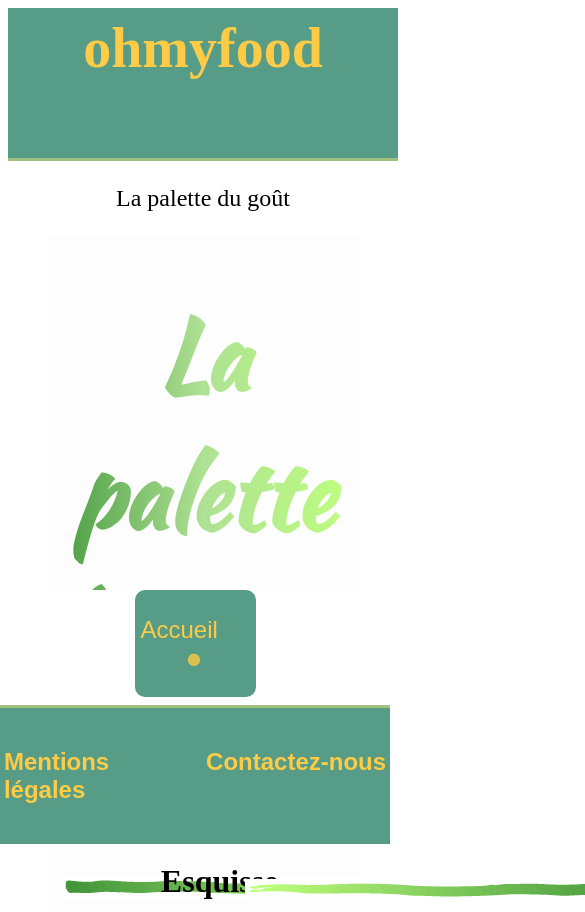
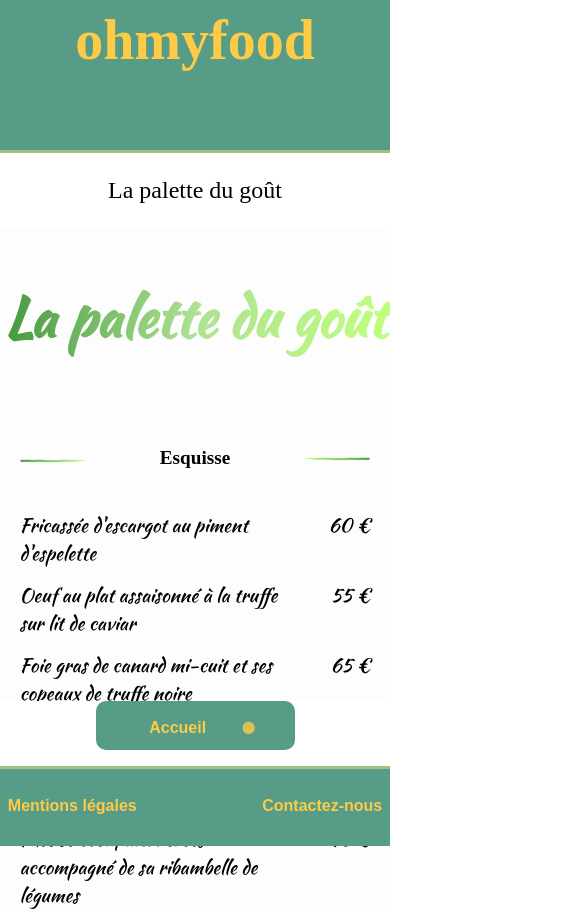
Before and after one commit to FEHLEN/P3-ohmyfood, a plain HTML site: page pagesHTML/page_menu4.html in a window 390 px wide. Shown: the top 912 px of the page, 585 px wide, since content can reach past the window. Drawn offline with Linux system fonts and the light colour scheme.

Commit message:
ajout page prochainement, responsive page menu 4

```diff
--- a/pagesCSS/Mentions.css
+++ b/pagesCSS/Mentions.css
@@ -1,21 +1,23 @@
 @font-face{
     font-family: 'Dancing Script';
     src:url('../fonts/DancingScript-Regular.otf')
-
+}
+@font-face{
+    font-family: Courgette;
+    src:url('../fonts/Courgette-Regular.ttf')
 }
 
 body{
     margin:0; padding:0;width: 100%;
 }
+header{
+    background-color:rgb(87, 156, 135);border-bottom:3px solid rgb(161, 193, 129);height: 150px;
+}
 
-header{
-    background-color:rgb(7,102,16);border:1px solid rgb(7,102,16);
-    height: 150px;display: flex;flex-direction: column;
+header h1{
+    color:rgb(253, 203, 70);font-family: 'Cooper Black';text-align: center;font-size: 3.5rem;margin:0;padding-top: 2%;
 }
-header h1{
-    color:#faac03;font-family: 'Cooper Black';text-align: center;font-size: 3.5rem;
-    margin-top: 2%;
-}
+
 section{
     background-color: wheat;width: 80%;height: auto;
     margin-top: 3%;margin-bottom: 12%;padding-bottom: 3%;margin-left: 10%;
@@ -28,9 +30,9 @@ section h1{
     padding-top:30px;padding-bottom:30px; margin-left: 55%;
 }
 h3{
-    background-color:rgb(7,102,16);border:1px solid rgb(7,102,16);
+    background-color:rgb(87, 156, 135);
     height: 50px; width: 150px;text-align: center;padding-top: 2%;
-    margin-left: 10%; color:#faac03; font-family: 'Cooper Black';
+    margin-left: 10%; color:rgb(253, 203, 70); font-family: 'Cooper Black';
 
 }
 h4{
@@ -43,7 +45,7 @@ nav{
     width: 40%;padding-left: 2%;margin-left: 2%;margin-top: 2%;float: left;
 }
 nav p{
-    font-size: 1.5rem; color:rgb(7,102,16);font-family: Arial, sans-serif;
+    font-size: 1.5rem; color:rgb(87, 156, 135);font-family: Arial, sans-serif;
 }
 nav li{
     list-style-type: none;margin-left: 2%;
@@ -58,29 +60,29 @@ h2{
     border-bottom :1px solid rgb(105, 103, 103);box-shadow: 3px 3px 3px rgb(105, 103, 103); border-radius: 7px;
 }
 p{
-    text-align: justify;font-size: 1.7rem;font-family: 'Dancing Script';
+    text-align: justify;font-size: 1.7rem;font-family: Courgette;
     margin-left: 10%;margin-right: 10%;
 }
 
 footer{
     background-color:white;
-    width: 100%;position: fixed;right:0px;left:0px;bottom:0px;height: 172px;
+    width: 100%;position: fixed;right:0px;left:0px;bottom:0px;height: 172px;height: 206px;
+}
+.bouton_prochainement{
+    width: 30%; margin: auto;text-align: center;height: 64px;
+    background-color:rgb(87, 156, 135);border:2px solid rgb(87, 156, 135);border-radius: 10px;
 }
 
-.bouton_accueil{
-    width: 220px;margin: auto;text-align: center;height:72px;
-    background-color:rgb(7,102,16);border:2px solid rgb(7,102,16);border-radius: 10px;
+.bouton_prochainement a{
+    color:rgb(253, 203, 70);text-decoration: none;font-size: 1.5rem;padding-right: 2%; font-family: Arial, sans-serif;
 }
-.bouton_accueil p{
-    margin-top: 10px;
+.bouton_prochainement i{
+    padding-right: 2%;color:rgb(253,203,70); font-size:0.9rem;
 }
-.bouton_accueil a{
-    color:#faac03;font-family: Arial, sans-serif;text-decoration: none;font-size: 2rem;
-    padding-right: 7%;  padding-left: 5%;
+.bouton_prochainement p{
+    margin:0;text-align: center;padding-top: 10px;
 }
-.bouton_accueil i{
-    padding-right: 2%;
-}
+
 .one{             /*animation trois points*/
     opacity: 0;
     -webkit-animation: dot 3s infinite;
@@ -88,7 +90,6 @@ footer{
     animation: dot 2s infinite;
     animation-delay: 0.5s;
 }
-
 .two{
     opacity: 0;
     -webkit-animation: dot 3s infinite;
@@ -96,7 +97,6 @@ footer{
     animation: dot 2s infinite;
     animation-delay: 1s;
 }
-
 .three{
     opacity: 0;
     -webkit-animation: dot 3s infinite;
@@ -104,36 +104,48 @@ footer{
     animation: dot 2s infinite;
     animation-delay: 1.5s;
 }
+@keyframes dot {
+    0% {
+        opacity: 0;
+    }
+    50% {
+        opacity: 0;
+    }
+    100% {
+        opacity: 1;
+    }
+}
+
+
 .bandeau_bas{   /*bande du bas mentions et contact*/
-    display: flex;flex-direction: row;height: 100px;margin-top: 10px;
+    display: flex;flex-direction: row;margin-top: 2%;
 }
+
+
 .bouton_mentions{
     padding:0;width: 50%;
-    background-color:rgb(7,102,16);border:2px solid rgb(7,102,16);flex-direction: row;text-align: left;
+    background-color:rgb(87, 156, 135);border-top:3px solid rgb(161, 193, 129);flex-direction: row;text-align: left;
 }
 .bouton_mentions a{
     text-decoration: none;
 }
 .bouton_mentions h5{
-    color:#faac03;font-size: 1.5rem;font-family: Arial;padding-left: 2%;margin-top: 20px;
+    color:rgb(253, 203, 70);font-size: 1.5rem;font-family: Arial;padding-left: 2%;
     transition-duration: 0.3s;
     transition-delay: 0.2s;
     transition-property: transform;
     transition-timing-function: ease;
 }
-.bouton_mentions h5:hover{
-    transform:translateX(200px);
-}
 
 .bouton_contact{
     width: 50%;text-align: center;
-    background-color:rgb(7,102,16); border:2px solid rgb(7,102,16);flex-direction: row;text-align:right;
+    background-color:rgb(87, 156, 135);border-top:3px solid rgb(161, 193, 129);flex-direction: row;text-align:right;
 }
 .bouton_contact a{
     text-decoration: none;
 }
 .bouton_contact h5{
-    color:#faac03;font-size: 1.5rem;font-family: Arial;padding-right: 2%;margin-top: 20px;
+    color:rgb(253, 203, 70);font-size: 1.5rem;font-family: Arial;padding-right: 2%;
     transition-duration: 0.3s;
     transition-delay: 0.2s;
     transition-property: transform;
@@ -142,6 +154,7 @@ footer{
 .bouton_contact h5:hover{
     transform:translate(-200px,0px);
 }
+
 
 
 @-webkit-keyframes dot {
@@ -156,17 +169,7 @@ footer{
     }
 }
 
-@keyframes dot {
-    0% {
-        opacity: 0;
-    }
-    50% {
-        opacity: 0;
-    }
-    100% {
-        opacity: 1;
-    }
-}
+/*______________________________________________________________________________________________________________________________*/
 
 @media all and (max-width : 1024px) /*tous les écrans de moins de 1024px)*/
 {
@@ -176,12 +179,11 @@ footer{
         padding:0;margin:0;
     }
     header{
-        background-color:rgb(7,102,16);border:1px solid rgb(7,102,16);
-        height: 120px;display: flex;flex-direction: column;
+        background-color:rgb(87, 156, 135);border-bottom:3px solid rgb(161, 193, 129);height: 150px;
     }
+
     header h1{
-        color:#faac03;font-family: 'Cooper Black';text-align: center;font-size: 3rem;
-        margin-top: 5%;
+        color:rgb(253, 203, 70);font-family: 'Cooper Black';text-align: center;font-size: 3.5rem;margin:0;padding-top: 5%;
     }
     section{
         background-color: wheat;width: 100%;height: auto;margin:0;padding:0;padding-bottom: 175px;
@@ -206,48 +208,45 @@ footer{
         margin-left: 10%;
 
     }
-
     footer{
-        width: 100%;height:172px;position: fixed;right:0px;left:0px;bottom:0px;display: flex;flex-direction: column;
+        background-color:white;width: 100%;height:143px;position: fixed;right:0px;left:0px;bottom:0px;
     }
 
-    .bouton_accueil{
-        width: 100px;height:80px;margin:auto;text-align: center;display: flex;flex-direction: column;
-        background-color:rgb(7,102,16);border:2px solid rgb(7,102,16);border-radius: 10px;
+    .bouton_prochainement{
+        width: 50%;text-align: center;
     }
 
-    .bouton_accueil a{
-        color:#faac03;text-decoration: none;font-size: 1.3rem; font-family: Arial, sans-serif;
+    .bouton_prochainement a{
+        font-size: 1rem; font-family: Arial, sans-serif;font-weight: bold;
     }
-    .bouton_accueil i{
-        padding-right: 2%;margin-left: 10px;
+    .bouton_prochainement i{
+        padding-right: 2%;
     }
-
     .bandeau_bas{   /*bande du bas mentions et contact*/
-        display: flex;flex-direction: row;margin:0;margin-top: 2%;height: 100px;
+        display: flex;flex-direction: row;margin:0;margin-top: 2%;height: 80px;
     }
     .bouton_mentions{
-        padding:0;width: 50%;padding-left: 1%;
+        padding:0;width: 50%;padding-left: 2%;
         text-align: left;
     }
     .bouton_mentions a{
         text-decoration: none;
     }
     .bouton_mentions h5{
-        padding:0;margin:0;font-size: 1rem;font-family: Arial;padding-bottom: 30px;padding-top: 30px;
+        padding:0;margin:0;font-size: 1rem;font-family: Arial;padding-top: 20px;
     }
     .bouton_mentions h5:hover{
         transform:translateX(0px);
     }
     .bouton_contact{
         width: 50%;text-align: center;
-        flex-direction: row;text-align:right;padding-right: 1%;
+        flex-direction: row;text-align:right;padding-right: 2%;
     }
     .bouton_contact a{
         text-decoration: none;
     }
     .bouton_contact h5{
-        padding:0;margin:0;font-size: 1rem;font-family: Arial;padding-bottom: 30px;padding-top: 30px;
+        padding:0;margin:0;font-size: 1rem;font-family: Arial;padding-top: 20px;
 
     }
     .bouton_contact h5:hover{
@@ -256,4 +255,10 @@ footer{
     }
 
 
+
+
+
+
+
+
 }
--- a/pagesCSS/page1.css
+++ b/pagesCSS/page1.css
@@ -274,8 +274,6 @@ footer{
         font-size: 1.5rem;
         text-align: right; font-family:'Kaushan Script';
     }
-    .final i{
-    }
 
     .final p{
         margin-left:1%;text-align: left;width: 30%;
--- a/pagesCSS/page4.css
+++ b/pagesCSS/page4.css
@@ -27,7 +27,7 @@ p{
     text-align: center;height: 20%;font-size: 3rem;font-family: 'Kaushan Script';
 }
 .presentation h1{
-    margin-top: 5%; padding-top: 50px;padding-bottom: 50px;
+    margin:auto; padding-top: 50px;padding-bottom: 50px;
     background: linear-gradient( to right,rgb(66, 151, 60),rgb(174, 225, 147),rgb(191, 255, 126));
     -webkit-text-fill-color: transparent;-moz-text-fill-color:transparent;-o-text-fill-color:transparent;
     -webkit-background-clip: text;-moz-background-clip: text;background-clip: text;
@@ -41,51 +41,22 @@ section{
     display:flex;flex-direction: row;width: 100%;padding-bottom: 40px;padding-top: 40px;
 }
 
-.entree h2{
+.entree h2, .plat h2, .dessert h2{
     margin:0;padding:0;padding-top:6px;width: 30%;font-family:'Bradley Hand ITC';text-align: center;font-size: 2rem;
 }
 
-.entree h2{
+.entree h2, .plat h2, .dessert h2{
     text-decoration: none;
     background:linear-gradient(to top, rgba(191, 255, 126, 1) 0%, rgba(191, 255, 126, 1) 10%, transparent 10.01%) no-repeat left bottom / 0 100%;
     transition: background-size .5s;
 }
 
-.entree h2:hover {
+.entree h2:hover, .plat h2:hover, .dessert h2:hover {
     background-size: 100% 100%;
 }
 
-section h3{
+section h3, section h4{
     width:  35% ; height: 6px;
-}
-section h4{
-    width:  35% ; height: 6px;
-}
-.plat h2{
-    margin:0;padding:0;padding-top:6px;width: 30%;font-family:'Bradley Hand ITC';text-align: center;font-size: 2rem;
-}
-
-.plat h2{
-    text-decoration: none;
-    background:linear-gradient(to top, rgba(191, 255, 126, 1) 0%, rgba(191, 255, 126, 1) 10%, transparent 10.01%) no-repeat left bottom / 0 100%;
-    transition: background-size .5s;
-}
-
-.plat h2:hover {
-    background-size: 100% 100%;
-}
-
-.dessert h2{
-    margin:0;padding:0;padding-top:6px;width: 30%;font-family:'Bradley Hand ITC';text-align: center;font-size: 2rem;
-}
-
-.dessert h2{
-    text-decoration: none;
-    background:linear-gradient(to top, rgba(191, 255, 126, 1) 0%, rgba(191, 255, 126, 1) 10%, transparent 10.01%) no-repeat left bottom / 0 100%;
-    transition: background-size .5s;
-}
-.dessert h2:hover {
-    background-size: 100% 100%;
 }
 
 .ligne{
@@ -211,3 +182,105 @@ footer{
 .bouton_contact h5:hover{
     transform:translate(-200px,0px);
 }
+
+/*_______________________________________________________________________________________________________________________________*/
+
+@media all and (max-width:1024px)
+{
+    body, .menu{
+        width: 100%;margin:0;
+    }
+
+    .presentation{
+        text-align: center;height: 20%;font-size: 1.7rem;font-family: 'Kaushan Script';
+    }
+
+    section{
+        width: 90%;margin:auto;
+    }
+    .entree h2, .plat h2, .dessert h2{
+        margin:0;padding:0;width:60%;text-align: center;font-size: 1.2rem;
+    }
+    .entree h2:hover, .plat h2:hover, .dessert h2:hover{
+        background-size: 0% 0%;
+    }
+    .entree h3, .plat h3, .dessert h3, .entree h4, .plat h4, .dessert h4{
+        padding:0;margin:0;height: 24px;
+    }
+    h3 img, h4 img {
+        padding:0;margin:0;width: 70%;
+    }
+    h3 img{
+        padding-bottom: 1.5%;
+    }
+    h4 img{
+        padding-left: 30%;
+    }
+    .texte{
+        width:80%;padding:0;margin:0;
+    }
+
+    .texte p{
+        margin:0;font-size: 1.2rem;text-align: left;font-family: 'Kaushan Script';margin-bottom: 5%;
+    }
+    .prix{
+        width: 20%;padding:0;margin:0;
+    }
+    .prix p{
+        padding:0;margin:0;font-size: 1.2rem;text-align: right; font-family:'Kaushan Script';
+    }
+    footer{
+        background-color:white;width: 100%;height:143px;position: fixed;right:0px;left:0px;bottom:0px;
+    }
+
+    .bouton_prochainement{
+        width: 50%;text-align: center;
+    }
+
+    .bouton_prochainement a{
+        font-size: 1rem; font-family: Arial, sans-serif;font-weight: bold;
+    }
+    .bouton_prochainement i{
+        padding-right: 2%;
+    }
+    .bouton_prochainement p{
+        margin:9px;
+    }
+
+
+    .bandeau_bas{   /*bande du bas mentions et contact*/
+        display: flex;flex-direction: row;margin:0;margin-top: 4%;height: 80px;
+    }
+    .bouton_mentions{
+        padding:0;width: 50%;padding-left: 2%;
+        text-align: left;
+    }
+    .bouton_mentions a{
+        text-decoration: none;
+    }
+    .bouton_mentions h5{
+        padding:0;margin:0;font-size: 1rem;font-family: Arial;padding-top: 28px;
+    }
+    .bouton_mentions h5:hover{
+        transform:translateX(0px);
+    }
+    .bouton_contact{
+        width: 50%;text-align: center;
+        flex-direction: row;text-align:right;padding-right: 2%;
+    }
+    .bouton_contact a{
+        text-decoration: none;
+    }
+    .bouton_contact h5{
+        padding:0;margin:0;font-size: 1rem;font-family: Arial;padding-top: 28px;
+
+    }
+    .bouton_contact h5:hover{
+        transform:translate(0px,0px);
+
+    }
+
+
+
+
+}
--- /dev/null
+++ b/pagesCSS/prochainement.css
@@ -0,0 +1,123 @@
+body{
+    width: 50%;margin:auto;
+}
+header{
+    background-color:rgb(87, 156, 135);border-bottom:3px solid rgb(161, 193, 129);height: 150px;
+}
+header h1{
+    color:rgb(253, 203, 70);font-family: 'Cooper Black';text-align: center;font-size: 3.5rem;margin:0;padding-top: 2%;
+}
+section{
+    background-color: rgb(249,249,249);height: 380px;
+}
+h1{
+    padding-top: 5%;
+}
+h1, h2, h3{
+    color:rgb(87, 156, 135); text-align: center;
+}
+footer{
+    background-color:white;width: 100%;position: fixed;right:0px;left:0px;bottom:0px;
+}
+
+.bouton_accueil{
+    width: 30%; margin: auto;text-align: center;background-color:rgb(87, 156, 135);border:2px solid rgb(87, 156, 135);border-radius: 10px;
+}
+.bouton_accueil a{
+    color:rgb(253, 203, 70);text-decoration: none;font-size: 1.5rem;padding-right: 2%; font-family: Arial, sans-serif;
+}
+.bouton_accueil i{
+    padding-right: 2%;color:rgb(253,203,70); font-size:0.9rem;
+}
+
+.one{             /*animation trois points*/
+    opacity: 0;
+    -webkit-animation: dot 3s infinite;
+    -webkit-animation-delay: 0.5s;
+    animation: dot 2s infinite;
+    animation-delay: 0.5s;
+}
+.two{
+    opacity: 0;
+    -webkit-animation: dot 3s infinite;
+    -webkit-animation-delay: 1s;
+    animation: dot 2s infinite;
+    animation-delay: 1s;
+}
+.three{
+    opacity: 0;
+    -webkit-animation: dot 3s infinite;
+    -webkit-animation-delay: 1.5s;
+    animation: dot 2s infinite;
+    animation-delay: 1.5s;
+}
+@-webkit-keyframes dot {
+    0% {
+        opacity: 0;
+    }
+    50% {
+        opacity: 0;
+    }
+    100% {
+        opacity: 1;
+    }
+}
+@keyframes dot {
+    0% {
+        opacity: 0;
+    }
+    50% {
+        opacity: 0;
+    }
+    100% {
+        opacity: 1;
+    }
+}
+.bandeau_bas{   /*bande du bas mentions et contact*/
+    display: flex;flex-direction: row;width: 50%; margin:auto;   margin-top: 2%;
+}
+.bouton_mentions{
+    padding:0;width: 50%;background-color:rgb(87, 156, 135);border-top:3px solid rgb(161, 193, 129);flex-direction: row;text-align: left;
+}
+.bouton_mentions a{
+    text-decoration: none;
+}
+.bouton_mentions h5{
+    color:rgb(253, 203, 70);font-size: 1.5rem;font-family: Arial;padding-left: 2%;
+    transition-duration: 0.3s;
+    transition-delay: 0.2s;
+    transition-property: transform;
+    transition-timing-function: ease;
+}
+.bouton_mentions h5:hover{
+    transform:translateX(200px);
+}
+.bouton_contact{
+    width: 50%;text-align: center;background-color:rgb(87, 156, 135);border-top:3px solid rgb(161, 193, 129);flex-direction: row;text-align:right;
+}
+.bouton_contact a{
+    text-decoration: none;
+}
+.bouton_contact h5{
+    color:rgb(253, 203, 70);font-size: 1.5rem;font-family: Arial;padding-right: 2%;
+    transition-duration: 0.3s;
+    transition-delay: 0.2s;
+    transition-property: transform;
+    transition-timing-function: ease;
+}
+.bouton_contact h5:hover{
+    transform:translate(-200px,0px);
+}
+
+
+@media all and (max-width : 1024px){
+    body{
+        width:100%;
+    }
+    header, section, footer, .bandeau_bas{
+        width: 100%;
+    }
+    .bouton_mentions h5:hover, .bouton_contact h5:hover{
+        transform: translate(0px);
+    }
+}
--- a/pagesHTML/page_menu4.html
+++ b/pagesHTML/page_menu4.html
@@ -124,7 +124,7 @@
                 </div>
                 <div class="bandeau_bas">
                     <div class="bouton_mentions">
-                       <a href="../pagesHTML/Page-mentions-legales.html"><h5>Mentions légales</h5></a>
+                       <a href="../pagesHTML/page-mentions-legales.html"><h5>Mentions légales</h5></a>
 
                     </div>
                     <div class="bouton_contact">
```
Also changed, not shown: accueil_menu.css (+5 -54 lines), index.html (+2 -2 lines), pagesHTML/page_menu1.html (+1 -1 lines), pagesHTML/page_menu2.html (+1 -1 lines), pagesHTML/page_menu3.html (+1 -1 lines), pagesHTML/page_prochainement.html (added, +40 -0 lines), fonts/Courgette-Regular.ttf (added).
